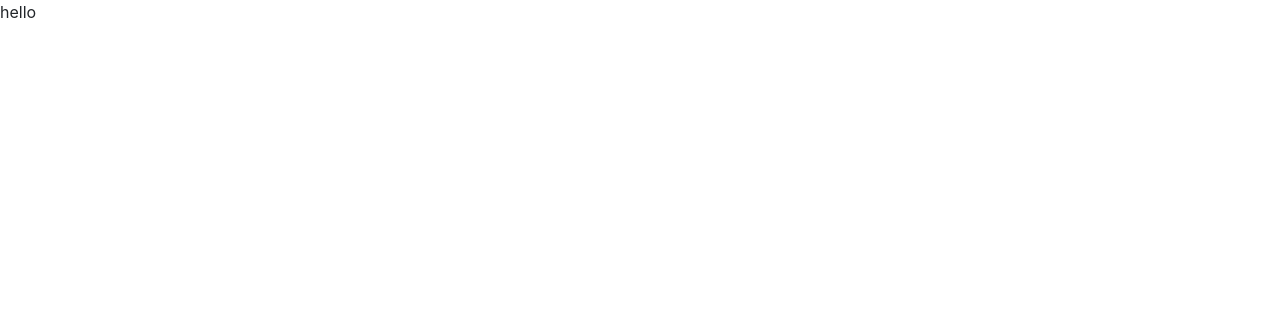
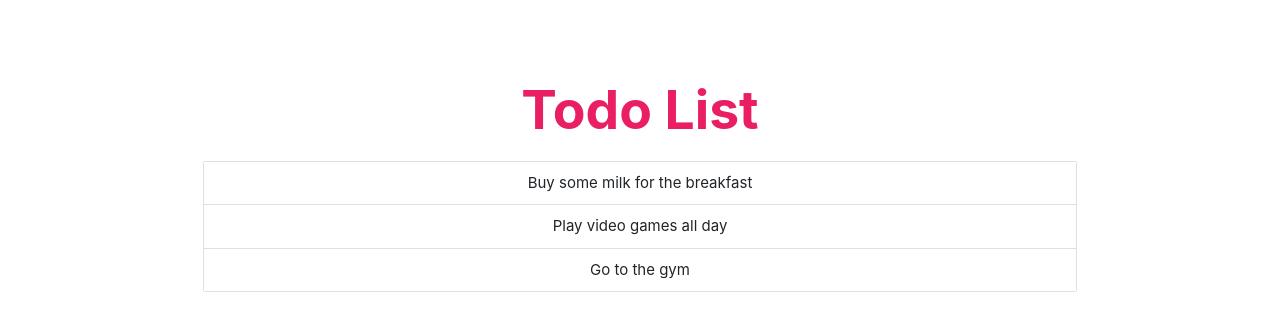
Before and after one commit to Morel-D/Todo-List, a React (Create React App) app in the folder client/: page / in a window 1280 px wide. Shown: the top 318 px of the page. Built offline with nearby package versions, Linux system fonts and the light colour scheme.

Commit message:
Setting Up TodoList

```diff
--- a/client/public/index.html
+++ b/client/public/index.html
@@ -29,6 +29,7 @@
     <link href="https://cdn.jsdelivr.net/npm/bootstrap@5.2.0/dist/css/bootstrap.min.css" rel="stylesheet" integrity="sha384-gH2yIJqKdNHPEq0n4Mqa/HGKIhSkIHeL5AyhkYV8i59U5AR6csBvApHHNl/vI1Bx" crossorigin="anonymous">
     <script src="https://cdn.jsdelivr.net/npm/bootstrap@5.2.0/dist/js/bootstrap.bundle.min.js" integrity="sha384-A3rJD856KowSb7dwlZdYEkO39Gagi7vIsF0jrRAoQmDKKtQBHUuLZ9AsSv4jD4Xa" crossorigin="anonymous"></script>
     <link rel="stylesheet" href="https://cdn.jsdelivr.net/npm/bootstrap-icons@1.3.0/font/bootstrap-icons.css">
+    <link rel="stylesheet" href="https://cdnjs.cloudflare.com/ajax/libs/materialize/1.0.0/css/materialize.min.css">
     <title>React App</title>
   </head>
   <body>
--- a/client/src/App.js
+++ b/client/src/App.js
@@ -1,10 +1,36 @@
+import Todo from "./Components/Todo";
+import React, { Components } from 'react';
+
 
 function App() {
+
+
+  const todos = [
+    { id: 1, content: "Buy some milk for the breakfast" },
+    { id: 2, content: "Play video games all day" },
+    { id: 3, content: "Go to the gym" },
+
+  ]
+
+
+  const deleteTodo = (id) => {
+    const list = todos.filter((todo) => {
+      return todo.id !== id
+    });
+
+    return list;
+  }
+
   return (
     <div className="App">
       <header className="App-header">
-       hello
       </header>
+
+      <div className="container center todo-app py-5">
+        <h2 className="pink-text"><b>Todo List</b></h2>
+        <Todo  todos={todos} deleteTodo ={ deleteTodo } />
+      </div>
+
     </div>
   );
 }
--- /dev/null
+++ b/client/src/Components/Todo.jsx
@@ -0,0 +1,28 @@
+
+
+const Todo = ({ todos, deleteTodo }) => {
+
+
+    const todoList = todos.length ? (
+        todos.map((todo) => {
+            return (
+            <div className="collection-item" key={todo.id}>
+                <span onClick={() => { deleteTodo(todo.id) }}>{todo.content}</span>
+            </div>
+           )
+        })
+    ) : (
+
+        <p className="center">Empty agenda</p>
+
+    )
+
+
+    return (
+        <div className="todos collection">
+            { todoList }
+        </div>
+     );
+}
+
+export default Todo;
```
